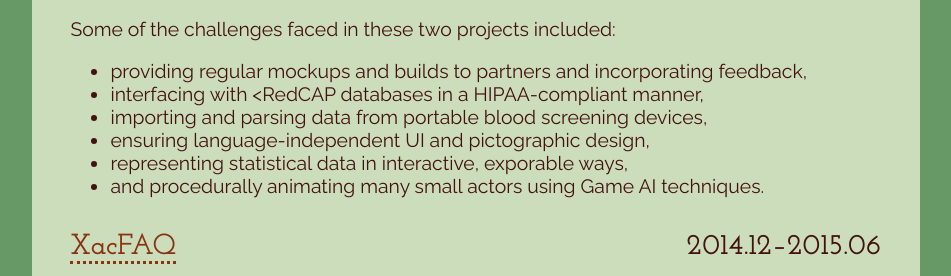
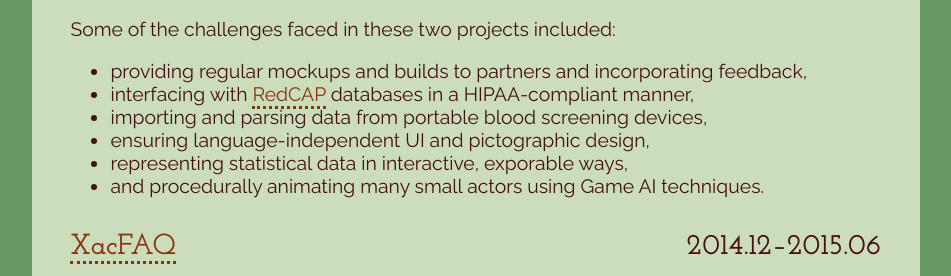
Before and after one commit to bugQ/win.dlestra.ws, a Jekyll site: the page built from cv.md, in a window 1280 px wide and 900 px high, scrolled down 2023 px. Shown: the part 177-453 px from the top of the window, without its empty margins (164-1115 px from the left). Built offline with Jekyll 4.4.1, drawn with Linux system fonts in a browser that asks for light colours; Markdown is read by kramdown in place of the engine named in the settings; some of the changed lines change nothing that is shown.

Commit message:
forgot RedCAP link

```diff
--- a/cv.md
+++ b/cv.md
@@ -98,7 +98,8 @@ about the purpose, safety, and methodology of prenatal screening tests.
 Some of the challenges faced in these two projects included:
 
 - providing regular mockups and builds to partners and incorporating feedback,
-- interfacing with <RedCAP databases in a HIPAA-compliant manner,
+- interfacing with [RedCAP](https://www.project-redcap.org/) databases in a
+  HIPAA-compliant manner,
 - importing and parsing data from portable blood screening devices,
 - ensuring language-independent UI and pictographic design,
 - representing statistical data in interactive, exporable ways,
```
